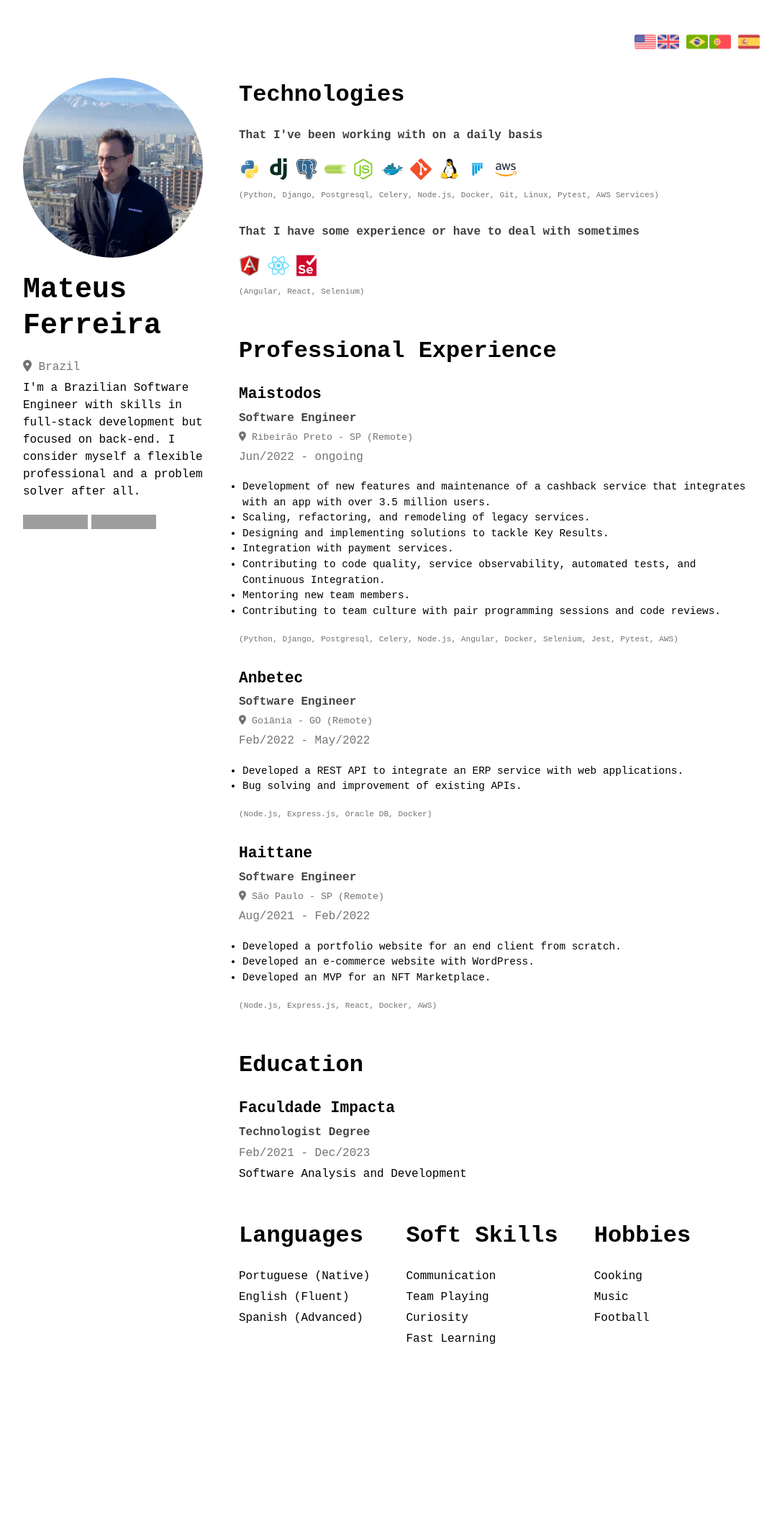
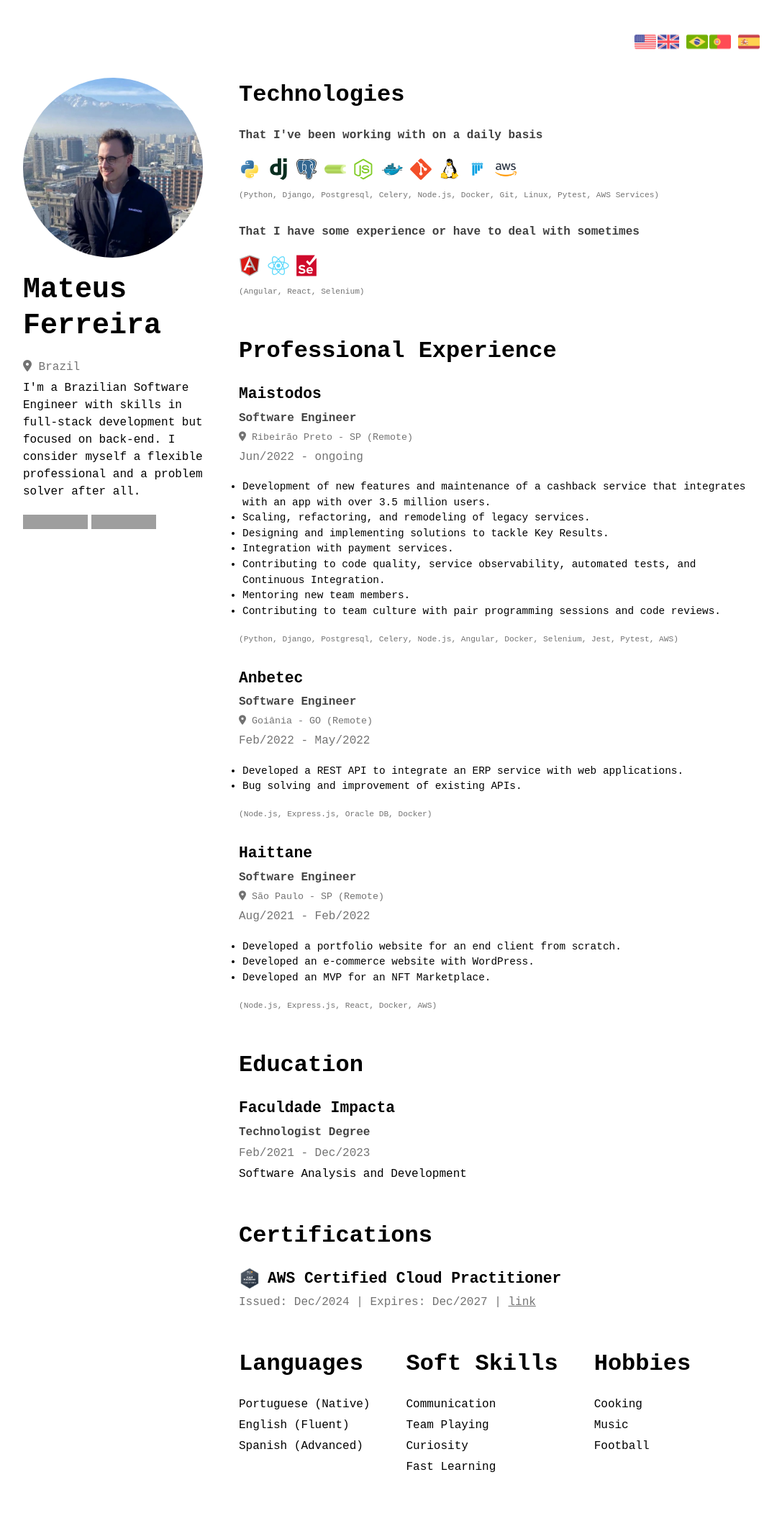
Before and after one commit to mateusasferreira/mateusasferreira.github.io, a Jekyll site: the page built from pages/en.md, in a window 1280 px wide. Shown: the whole page at 72% size, without its empty margins (96-1183 px from the left). Built offline with Jekyll 4.4.1, drawn with Linux system fonts in a browser that asks for light colours; nearby versions of some CDN libraries; before the commit the page ends 1935 px from its top, so only the background shows below that; grey boxes are pictures that could not be loaded.

Commit message:
feat: certifications

```diff
--- a/Gemfile
+++ b/Gemfile
@@ -15,7 +15,7 @@ gem "jekyll", "~> 3.9.3"
 
 # If you want to use GitHub Pages, remove the "gem "jekyll"" above and
 # uncomment the line below. To upgrade, run `bundle update github-pages`.
-# gem "github-pages", group: :jekyll_plugins
+gem "github-pages", group: :jekyll_plugins
 
 # If you have any plugins, put them here!
 group :jekyll_plugins do
@@ -39,3 +39,5 @@ gem "kramdown-parser-gfm"
 # Lock `http_parser.rb` gem to `v0.6.x` on JRuby builds since newer versions of the gem
 # do not have a Java counterpart.
 gem "http_parser.rb", "~> 0.6.0", :platforms => [:jruby]
+
+gem "webrick", "~> 1.9"
--- a/_layouts/cv.html
+++ b/_layouts/cv.html
@@ -66,6 +66,15 @@ layout: default
             {% endfor %}
           </div>
 
+          <div class="section">
+            <h2> {{ page.certifications.title }} </h2>
+            {% for item in page.certifications.entries %}
+              <h3 style="display: flex; gap: 10px;"> <img src="{{item.icon}}" class="icon" alt="{{item.name}}"> {{item.name}} </h3>
+              <!-- <a class="secondary" style="font-size: 0.7em" href="{{ item.url }}">link: {{ item.url }}</a> -->
+              <p class="secondary blur">Issued: {{item.issued_in}} | Expires: {{item.expires_in}} | <a style="display: inline;" href="{{ item.url }}">link</a></p>
+            {% endfor %}
+          </div>
+
           <div class="section-flex">
             {% for extra in page.extras %}
               <div>
--- a/assets/css/main.css
+++ b/assets/css/main.css
@@ -13,7 +13,7 @@ nav {
 }
 
 a {
-    text-decoration: none;
+    color: inherit;
     display: flex;
     gap: 2px;
 }
--- a/pages/en.md
+++ b/pages/en.md
@@ -105,6 +105,14 @@ education:
       period: Feb/2021 - Dec/2023
       name: Software Analysis and Development
       type: Technologist Degree
+certifications:
+  title: Certifications
+  entries:
+    - name: AWS Certified Cloud Practitioner
+      icon: /assets/img/aws-cloud-practitioner.png
+      issued_in: Dec/2024
+      expires_in: Dec/2027
+      url: https://www.credly.com/badges/2be720fd-bc37-48f4-a274-01994f5caf68/linked_in_profile
 extras:
   - title: Languages
     entries:
```
Also changed, not shown: pages/es.md (+8 -0 lines), pages/pt.md (+9 -0 lines), Gemfile.lock, assets/img/aws-cloud-practitioner.png (added).
